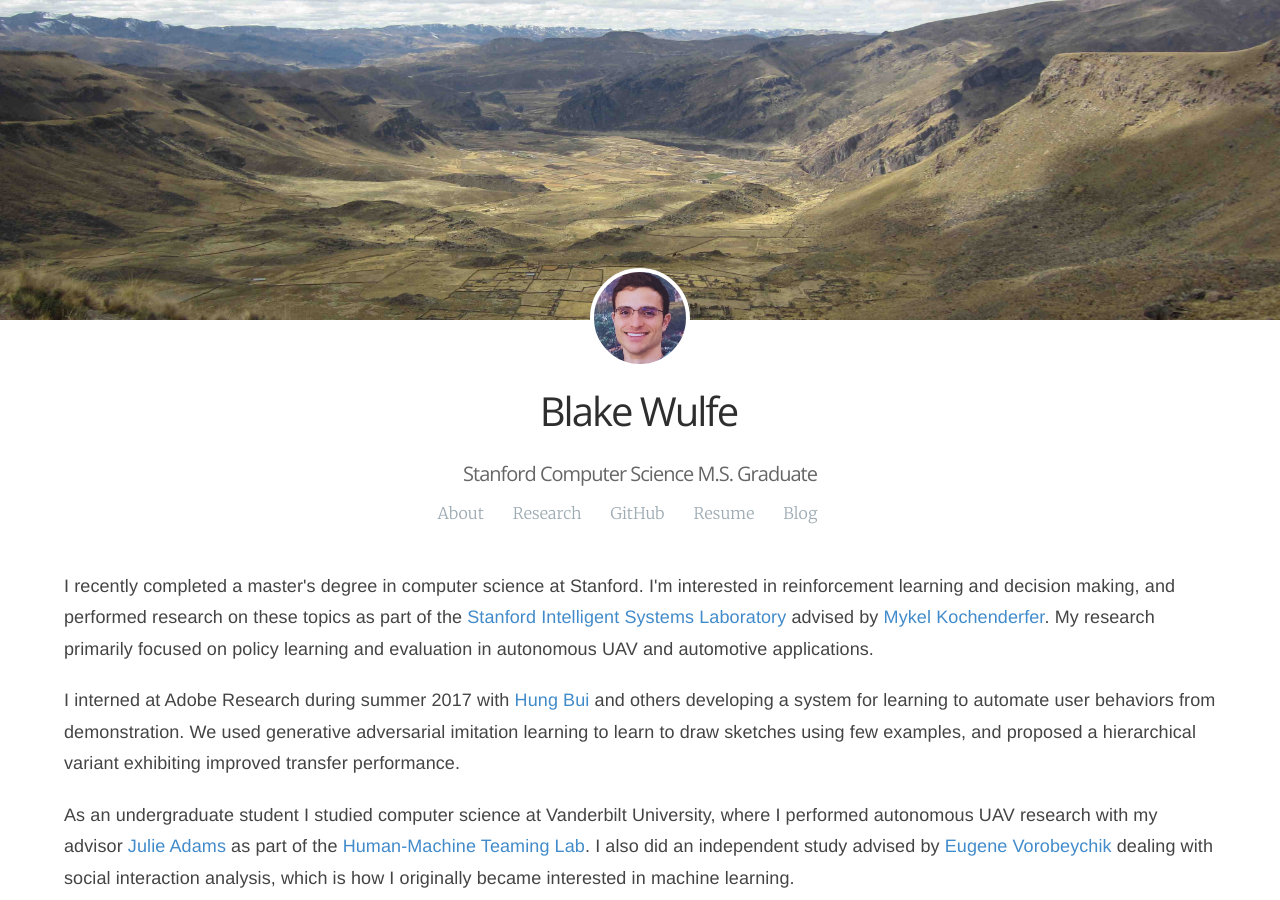
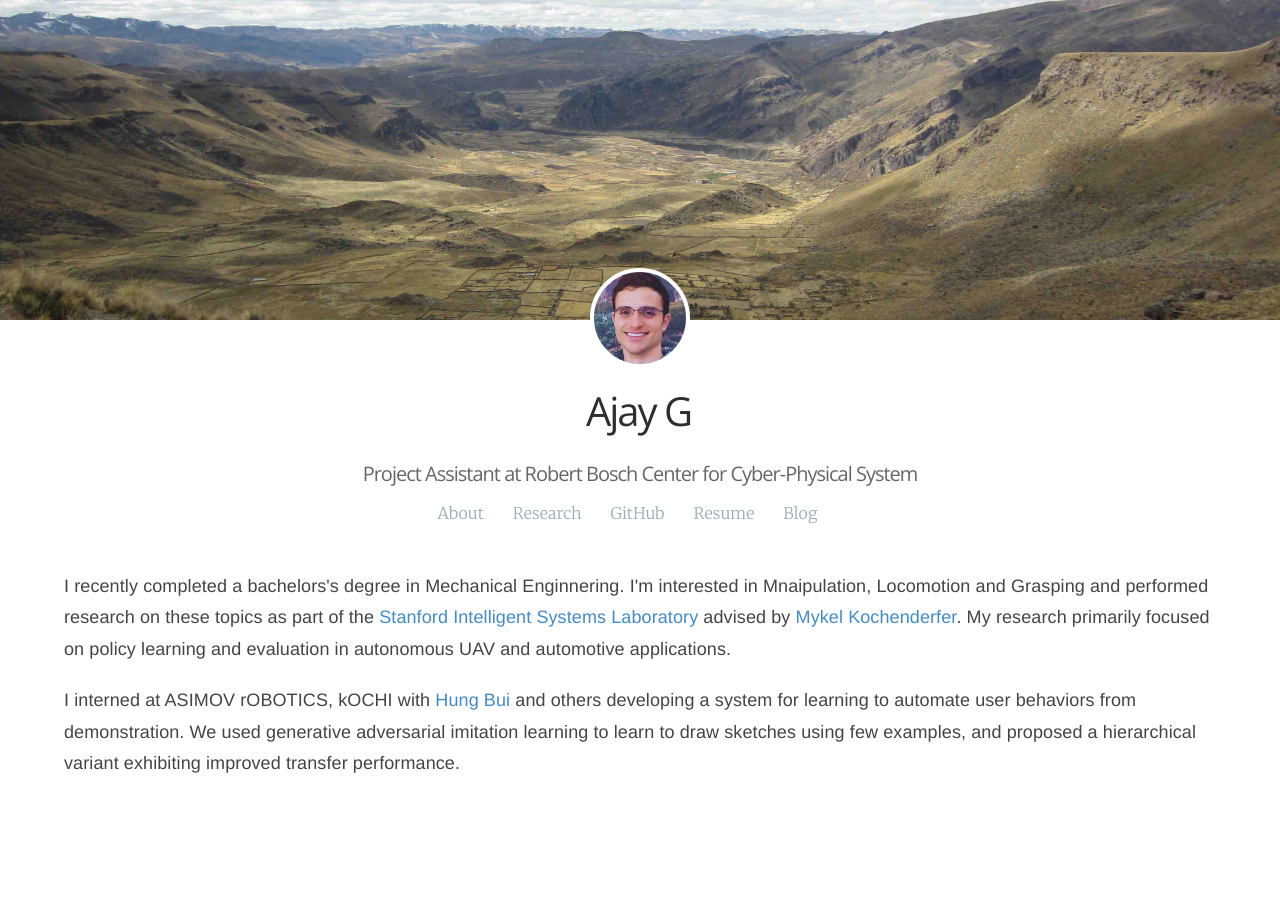
Before and after one commit to ajaygunalan/ajaygunalan.github.io, a Jekyll site: the page built from index.html, in a window 1280 px wide. Built offline with Jekyll 4.4.1, drawn with Linux system fonts in a browser that asks for light colours; some web fonts are replaced.

Commit message:
Initial Few Changes

```diff
--- a/_data/authors.yml
+++ b/_data/authors.yml
@@ -1,12 +1,12 @@
 default:
   initial:      wulfebw
-  name:         "Blake Wulfe"
+  name:         "Ajay G"
   cover:        /assets/machu_lacta_reduced.jpg
   picture:      /assets/wulfebw.jpg
-  bio:          Stanford Computer Science M.S. Graduate
-  location:     Palo Alto
-  website:      "http://wulfebw.github.io/about"
-  email:        "wulfebw@stanford.edu"
+  bio:          Project Assistant at Robert Bosch Center for Cyber-Physical System
+  location:     Banglore
+  website:      "https://ajaygunalan.github.io/about"
+  email:        "ajayg@iisc.ac.in"
   twitter:
   resume:       true
   linkedin:
@@ -22,10 +22,10 @@ default:
   behance:
 wulfebw:
   initial:      wulfebw
-  name:         "Blake Wulfe"
+  name:         "Ajay G"
   cover:        /assets/machu_lacta.jpg
   picture:      /assets/wulfebw.jpg
-  bio:          Stanford Computer Science M.S. Graduate
-  location:     Palo Alto
-  website:      "http://wulfebw.github.io/"
-  github:       wulfebw
+  bio:          Project Assistant at Robert Bosch Center for Cyber-Physical System
+  location:     Banglore
+  website:      "https://ajaygunalan.github.io/"
+  github:       ajaygunalan
--- a/_includes/main.md
+++ b/_includes/main.md
@@ -1,9 +1,6 @@
 <p class="about-p">
-I recently completed a master's degree in computer science at Stanford. I'm interested in reinforcement learning and decision making, and performed research on these topics as part of the <a href="http://web.stanford.edu/group/sisl/cgi-bin/wordpress/people/" class="md-link">Stanford Intelligent Systems Laboratory</a> advised by <a class="md-link" href="http://mykel.kochenderfer.com/">Mykel Kochenderfer</a>. My research primarily focused on policy learning and evaluation in autonomous UAV and automotive applications.
+I recently completed a bachelors's degree in Mechanical Enginnering. I'm interested in Mnaipulation, Locomotion and Grasping and performed research on these topics as part of the <a href="http://web.stanford.edu/group/sisl/cgi-bin/wordpress/people/" class="md-link">Stanford Intelligent Systems Laboratory</a> advised by <a class="md-link" href="http://mykel.kochenderfer.com/">Mykel Kochenderfer</a>. My research primarily focused on policy learning and evaluation in autonomous UAV and automotive applications.
 </p>
 <p class="about-p">
-I interned at Adobe Research during summer 2017 with <a href="https://www.linkedin.com/in/hung-bui-2a9b244" class="md-link">Hung Bui</a> and others developing a system for learning to automate user behaviors from demonstration. We used generative adversarial imitation learning to learn to draw sketches using few examples, and proposed a hierarchical variant exhibiting improved transfer performance.
+I interned at ASIMOV rOBOTICS, kOCHI with <a href="https://www.linkedin.com/in/hung-bui-2a9b244" class="md-link">Hung Bui</a> and others developing a system for learning to automate user behaviors from demonstration. We used generative adversarial imitation learning to learn to draw sketches using few examples, and proposed a hierarchical variant exhibiting improved transfer performance.
 </p>
-<p class="about-p">
-As an undergraduate student I studied computer science at Vanderbilt University, where I performed autonomous UAV research with my advisor <a href="http://engineering.vanderbilt.edu/bio/julie-adams" class="md-link">Julie Adams</a> as part of the <a href="http://eecs.vanderbilt.edu/research/hmtl/wp/" class="md-link">Human-Machine Teaming Lab</a>. I also did an independent study advised by <a href="http://engineering.vanderbilt.edu/bio/eugene-vorobeychik" class="md-link">Eugene Vorobeychik</a> dealing with social interaction analysis, which is how I originally became interested in machine learning.
-</p>
```
Also changed, not shown: assets/wulfebw.jpg.jpg (added), 1 other file.
